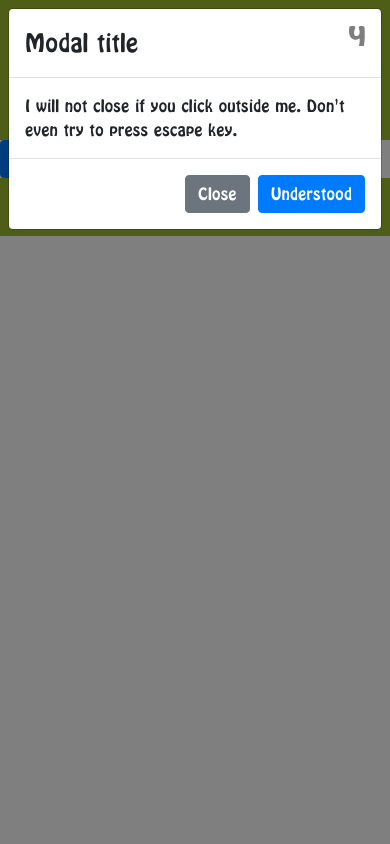
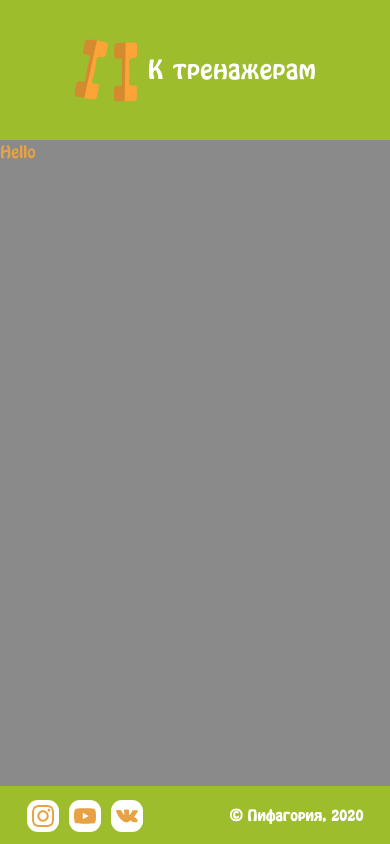
Before and after one commit to IlyaIvanchikov/forsage, a React (Create React App) app: page / in a window 390 px wide. Built offline with nearby package versions, Linux system fonts and the light colour scheme.

Commit message:
feat: add responsive main

```diff
--- a/src/App.module.scss
+++ b/src/App.module.scss
@@ -1,13 +1,7 @@
 @import './styleGuide/variable.scss';
 
-.test {
-    color: $colorp;
+.wrapper {
+    display: flex;
+    flex-direction: column;
+    min-height: 100vh;
 }
-
-header,
-footer,
-main {
-    color: red;
-    padding-left: $paddingMain;
-    padding-right: $paddingMain;
-}
--- a/src/App.tsx
+++ b/src/App.tsx
@@ -1,16 +1,16 @@
-import React, { Fragment } from 'react';
-// import classes from './App.module.scss';
+import React from 'react';
+import classes from './App.module.scss';
 // import { Button, Container, Row, Col } from 'react-bootstrap';
 import Header from './container/header/header';
 import Footer from './container/footer/footer';
 import Main from './container/main/main';
 
 const App = () => (
-  <Fragment>
+  <div className={classes.wrapper}>
     <Header />
     <Main />
     <Footer />
-  </Fragment>
+  </div>
 );
 
 export default App;
--- a/src/container/footer/footer.module.scss
+++ b/src/container/footer/footer.module.scss
@@ -5,6 +5,7 @@
     background-color: $clrBackground;
     padding: 0 $paddingMain;
     color: $textColor;
+    flex: 0 0 auto;
 }
 
 .footer__copyrights {
--- a/src/container/header/header.module.scss
+++ b/src/container/header/header.module.scss
@@ -5,17 +5,20 @@
   background-color: $clrBackground;
   padding: 0 $paddingMain;
   color: $textColor;
-  box-shadow:  0px 6px 8px -3px rgba(20,19,20,0.25);
+  // box-shadow:  0px 6px 8px -3px rgba(20,19,20,0.25);
+  flex: 0 0 auto;
 
   .row {
     height: 100%;
+    // margin-right: 0;
+    // margin-left: 0;
 
     .logo {
       background-color: white;
       width: 225px;
       height: 110px;
       padding: 15px 19px 15px 31px;
-      border: #e7a343 solid 4px;
+      border: $orangeColor solid 4px;
       border-radius: 25px;
     }
 
--- a/src/container/main/main.module.scss
+++ b/src/container/main/main.module.scss
@@ -1,6 +1,7 @@
 @import '../../styleGuide/variable.scss';
 
 .main {
-    background-color: #fff;
+    background-color: rgb(139, 138, 138);
     color: $orangeColor;
+    flex: 1 0 auto;
 }
--- a/src/container/main/main.tsx
+++ b/src/container/main/main.tsx
@@ -1,22 +1,24 @@
-import React, { useState } from 'react';
+import React from 'react';
 import classes from './main.module.scss';
-import ModalComponent from '../modal-component/modal-component';
-import { Row, Col, Button } from 'react-bootstrap';
+// import ModalComponent from '../modal-component/modal-component';
+// import { Row, Col, Button } from 'react-bootstrap';
 
 const Main: React.FC = () => {
-    const [show, setShow] = useState(true);
+  // const [show, setShow] = useState(false);
 
-    return (
+  return (
     <main className={classes.main}>
-        <Row>
+      <p>Hello</p>
+      {/* <Row>
         <Col>
-        <Button variant="primary" onClick={() => setShow(true)}>
+          <Button variant="primary" onClick={() => setShow(true)}>
             Launch static backdrop modal
-        </Button>
-        <ModalComponent showModal={show} />
+          </Button>
+          <ModalComponent showModal={show} />
         </Col>
-        </Row>
+      </Row> */}
     </main>
-)};
+  );
+};
 
 export default Main;
--- a/src/index.scss
+++ b/src/index.scss
@@ -2,21 +2,12 @@
 @import "./styleGuide/variable.scss";
 
 body {
-//   margin: 0;
-//   font-family: -apple-system, BlinkMacSystemFont, 'Segoe UI', 'Roboto', 'Oxygen',
-//     'Ubuntu', 'Cantarell', 'Fira Sans', 'Droid Sans', 'Helvetica Neue',
-//     sans-serif;
-//   -webkit-font-smoothing: antialiased;
-//   -moz-osx-font-smoothing: grayscale;
     max-width: 1920px;
     max-height: 1080px;
+    min-height: 100vh;
     width: 100vw;
     height: 100vh;
     margin: auto;
     font-family: $fontCyrillicHover;
+    background-color: $clrBackground;
 }
-
-// code {
-//   font-family: source-code-pro, Menlo, Monaco, Consolas, 'Courier New',
-//     monospace;
-// }
--- a/src/styleGuide/custom.scss
+++ b/src/styleGuide/custom.scss
@@ -5,6 +5,6 @@
 
 @import "~bootstrap/scss/bootstrap";
 
-// .row {
-//     margin: 0;
-// }
+.row {
+    margin: 0;
+}
```
